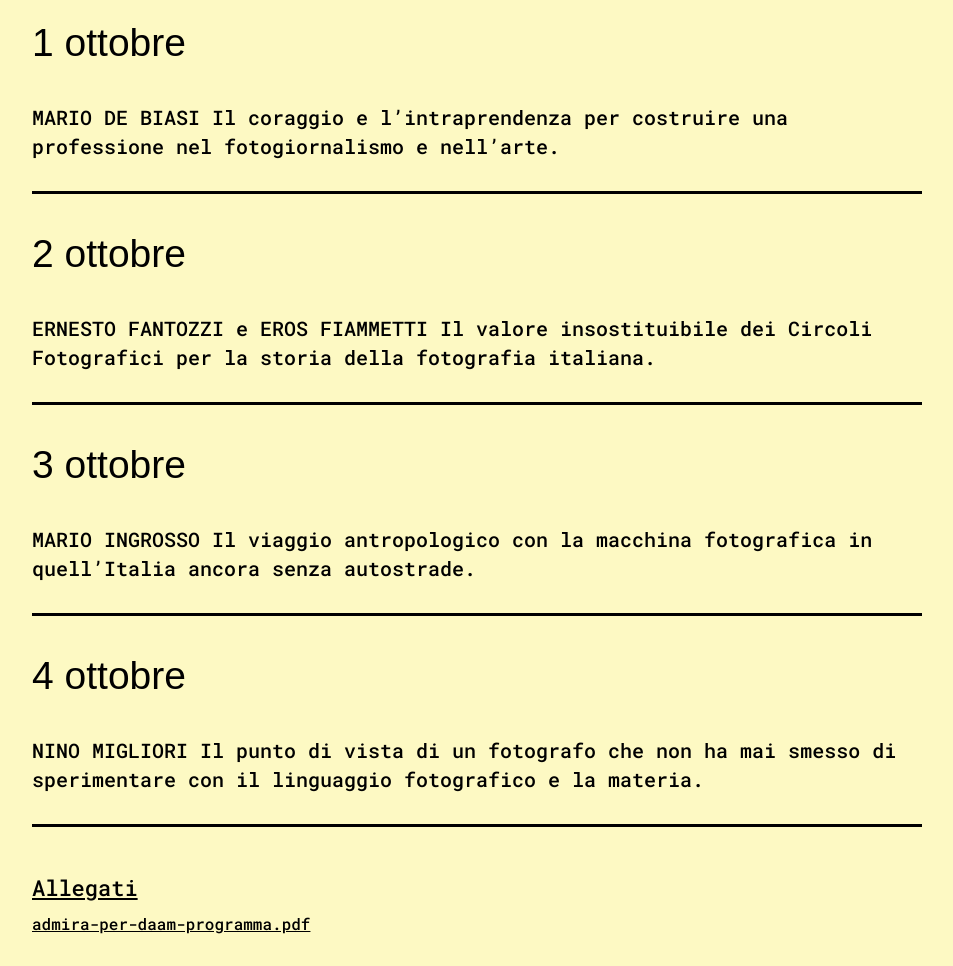
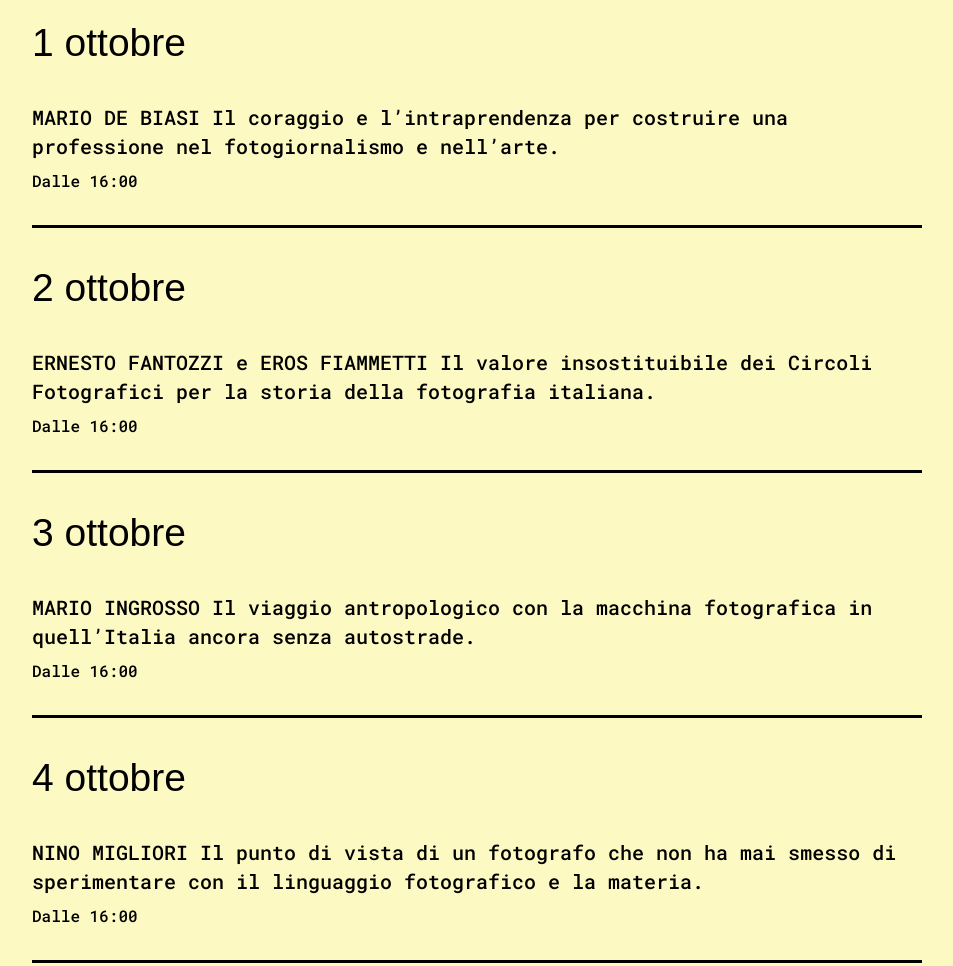
Before and after one commit to giopunt/DAAM, a Gatsby site: page /admira-photography in a window 1280 px wide. Shown: the part 1584-2550 px from the top of the page, without its empty margins (163-1116 px from the left). Built offline with nearby package versions, Linux system fonts and the light colour scheme; Gatsby itself is replaced by a stand-in of ours; a web font is replaced by a local one.

Commit message:
Add openening times to gallery events

```diff
--- a/src/templates/gallery.js
+++ b/src/templates/gallery.js
@@ -1,4 +1,5 @@
 import React from "react"
+import moment from 'moment'
 import loadable from '@loadable/component'
 import { Link, graphql } from "gatsby"
 import ReactMarkdown from "react-markdown"
@@ -13,6 +14,7 @@ import arrowIcon from "../images/left-arrow.svg"
 
 
 const GalleryMap = loadable(() => import('../components/gallery-map'))
+const getEventTime = eventDate => moment(eventDate).format("HH:mm")
 
 class Gallery extends React.Component {
   state = {
@@ -96,19 +98,51 @@ class Gallery extends React.Component {
               <h3 className={styles.subtitle}>Eventi al DAAM</h3>
               {day1.length > 0 && <div>
                 <div className={styles.date}>1 ottobre</div>
-                {day1.map(event => <div className={styles.eventName} key={event.node.id}>{event.node.frontmatter.title}</div>)}
+                {day1.map(event => <div className={styles.eventName} key={event.node.id}>
+                  <div>{event.node.frontmatter.title}</div>
+                  <p className={styles.eventTime}>
+                    Dalle {getEventTime(event.node.frontmatter.date)}
+                    {
+                      event.node.frontmatter.endDate && ` alle ${getEventTime(event.node.frontmatter.endDate)}`
+                    }
+                  </p>
+                </div>)}
               </div>}
               {day2.length > 0 && <div>
                 <div className={styles.date}>2 ottobre</div>
-                {day2.map(event => <div className={styles.eventName} key={event.node.id}>{event.node.frontmatter.title}</div>)}
+                {day2.map(event => <div className={styles.eventName} key={event.node.id}>
+                  <div>{event.node.frontmatter.title}</div>
+                  <p className={styles.eventTime}>
+                    Dalle {getEventTime(event.node.frontmatter.date)}
+                    {
+                      event.node.frontmatter.endDate && ` alle ${getEventTime(event.node.frontmatter.endDate)}`
+                    }
+                  </p>
+                </div>)}
               </div>}
               {day3.length > 0 && <div>
                 <div className={styles.date}>3 ottobre</div>
-                {day3.map(event => <div className={styles.eventName} key={event.node.id}>{event.node.frontmatter.title}</div>)}
+                {day3.map(event => <div className={styles.eventName} key={event.node.id}>
+                  <div>{event.node.frontmatter.title}</div>
+                  <p className={styles.eventTime}>
+                    Dalle {getEventTime(event.node.frontmatter.date)}
+                    {
+                      event.node.frontmatter.endDate && ` alle ${getEventTime(event.node.frontmatter.endDate)}`
+                    }
+                  </p>
+                </div>)}
               </div>}
               {day4.length > 0 && <div>
                 <div className={styles.date}>4 ottobre</div>
-                {day4.map(event => <div className={styles.eventName} key={event.node.id}>{event.node.frontmatter.title}</div>)}
+                {day4.map(event => <div className={styles.eventName} key={event.node.id}>
+                  <div>{event.node.frontmatter.title}</div>
+                  <p className={styles.eventTime}>
+                    Dalle {getEventTime(event.node.frontmatter.date)}
+                    {
+                      event.node.frontmatter.endDate && ` alle ${getEventTime(event.node.frontmatter.endDate)}`
+                    }
+                  </p>
+                </div>)}
               </div>}
             </div>}
 
@@ -186,6 +220,7 @@ export const query = graphql`
             description
             gallery
             date
+            endDate
           }
         }
       }
--- a/src/templates/gallery.module.css
+++ b/src/templates/gallery.module.css
@@ -160,6 +160,11 @@
   padding: 20px 0 30px;
 }
 
+.eventTime {
+  padding-top: 5px;
+  font-size: 16px;
+}
+
 .eventName:last-of-type {
   border-bottom: 3px solid;
 }
```
